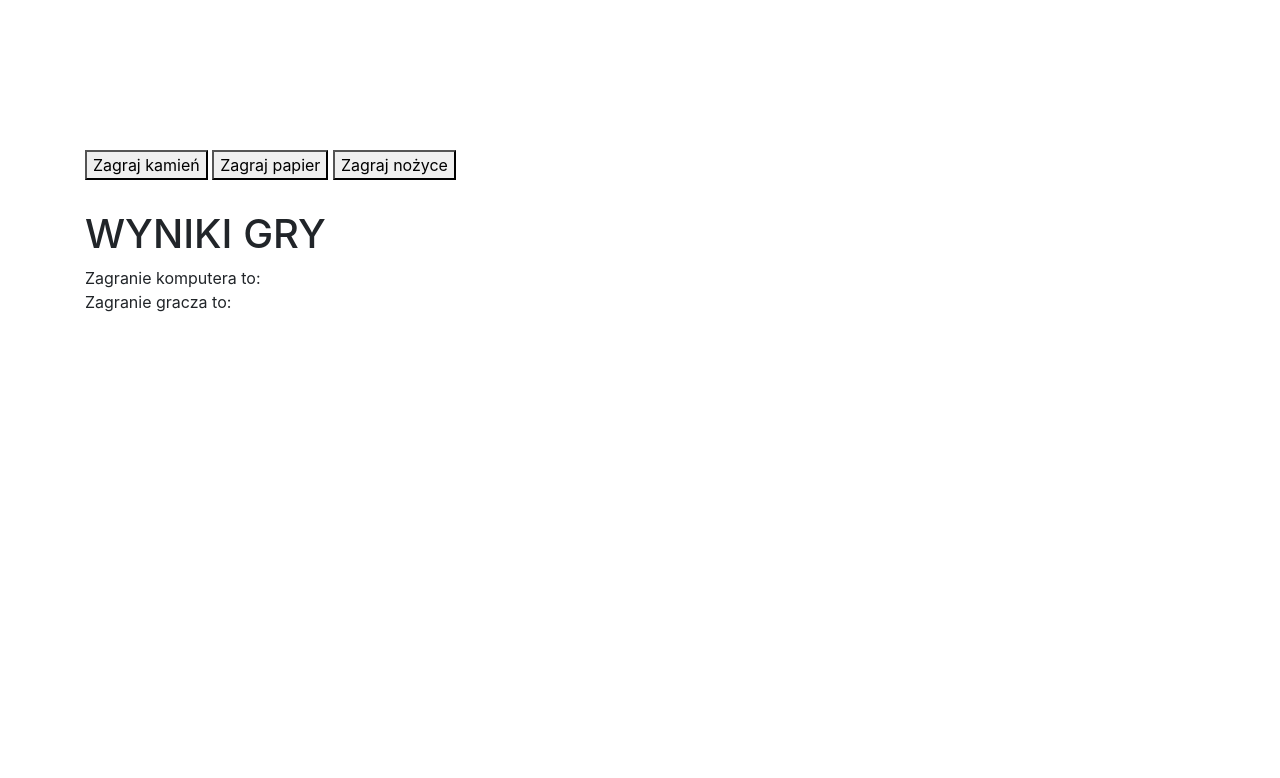
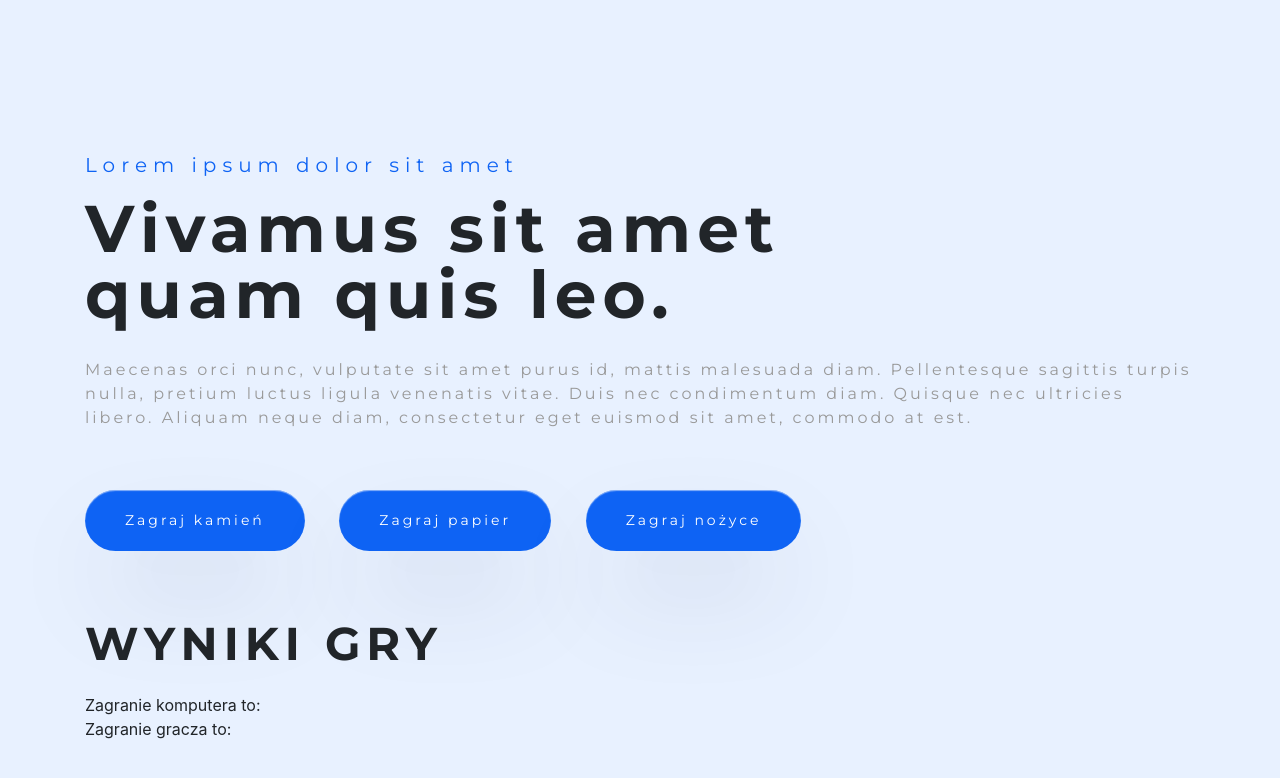
Before and after one commit to Variic/javascript-prework, a website: page index.html in a window 1280 px wide. Drawn offline with nearby package versions, Linux system fonts and the light colour scheme.

Commit message:
ADD NEXT SIMPLE HTML AND CSS MODYFICATIONS

```diff
--- a/css/style.css
+++ b/css/style.css
@@ -1,3 +1,8 @@
+/* GLOBAL */
+body{
+  background-color: #e8f1ff;
+}
+
 /* MAIN */
 .container{
   margin-top: 150px;
@@ -6,5 +11,52 @@
 
 /* BUTTONS */
 #buttons{
-  margin-bottom: 30px;
+  margin: 60px 0 60px 0;
 }
+button{
+  background-color: #0e63f4;
+  color: #ffffff;
+  padding: 20px 40px 20px 40px;
+  border: 0px;
+  border-radius: 50px;
+  margin-right: 30px;
+  font-family: 'Montserrat', sans-serif;
+  font-size: 14px;
+  font-weight: 500;
+  letter-spacing: 3px;
+  box-shadow: rgba(255, 255, 255, 0.5) 0px 1px 1px 0px inset, rgba(50, 50, 93, 0.25) 0px 50px 100px -20px, rgba(0, 0, 0, 0.3) 0px 30px 60px -30px;
+}
+
+/* CONTENT TEXT */
+.small-title{
+  font-family: 'Montserrat', sans-serif;
+  font-size: 20px;
+  font-weight: 400;
+  color: #0e63f4;
+  letter-spacing: 6px;
+}
+
+.big-title{
+  font-family: 'Montserrat', sans-serif;
+  font-size: 66px;
+  font-weight: 700;
+  margin: 15px 0 30px 0;
+  line-height: 66px;
+  letter-spacing: 6px;
+}
+
+.random-text{
+  font-family: 'Montserrat', sans-serif;
+  font-size: 16px;
+  font-weight: 400;
+  color: #999999;
+  letter-spacing: 3px;
+}
+
+.result-text{
+  font-family: 'Montserrat', sans-serif;
+  font-size: 46px;
+  font-weight: 700;
+  line-height: 66px;
+  letter-spacing: 6px;
+}
--- a/index.html
+++ b/index.html
@@ -8,6 +8,10 @@
       <link rel="stylesheet" href="https://use.fontawesome.com/releases/v5.5.0/css/all.css">
       <link rel="preconnect" href="https://fonts.gstatic.com">
       <link href="https://fonts.googleapis.com/css2?family=Open+Sans&display=swap" rel="stylesheet">
+      <link rel="preconnect" href="https://fonts.googleapis.com">
+      <link rel="preconnect" href="https://fonts.googleapis.com">
+      <link rel="preconnect" href="https://fonts.gstatic.com" crossorigin>
+      <link href="https://fonts.googleapis.com/css2?family=Montserrat:wght@400;700&display=swap" rel="stylesheet">
       <link rel="preconnect" href="https://fonts.gstatic.com">
       <link href="https://fonts.googleapis.com/css2?family=Merriweather&display=swap" rel="stylesheet">
       <link rel="stylesheet" href="css/style.css">
@@ -16,13 +20,29 @@
 
 <!-- BUTTONS -->
 <div class="container">
+  <div>
+    <div class="small-title">
+      <p>Lorem ipsum dolor sit amet</p>
+    </div>
+    <div class="big-title">
+      <p>Vivamus sit amet<br>quam quis leo.</p>
+    </div>
+    <div class="random-text">
+      <p>
+        Maecenas orci nunc, vulputate sit amet purus id, mattis malesuada diam.
+        Pellentesque sagittis turpis nulla, pretium luctus ligula venenatis vitae.
+        Duis nec condimentum diam. Quisque nec ultricies libero. Aliquam neque diam,
+        consectetur eget euismod sit amet, commodo at est.
+      </p>
+    </div>
+  </div>
 	<div id="buttons">
 		<button id="play-rock">Zagraj kamień</button>
 		<button id="play-paper">Zagraj papier</button>
 		<button id="play-scissors">Zagraj nożyce</button>
 	</div>
   <div>
-    <h1>WYNIKI GRY</h1>
+    <p class="result-text">WYNIKI GRY</p>
   </div>
 	<div id="messages">
     <p>Zagranie komputera to:<br>Zagranie gracza to:</p>
```
